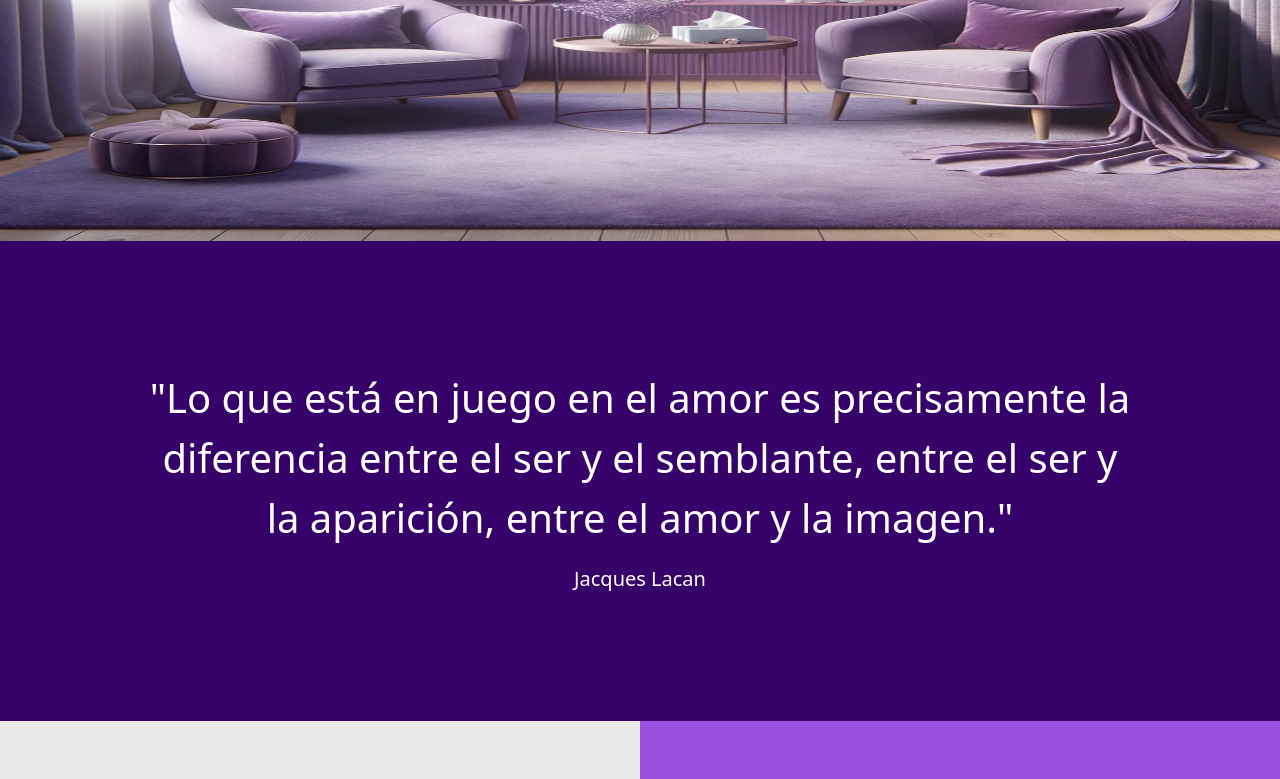
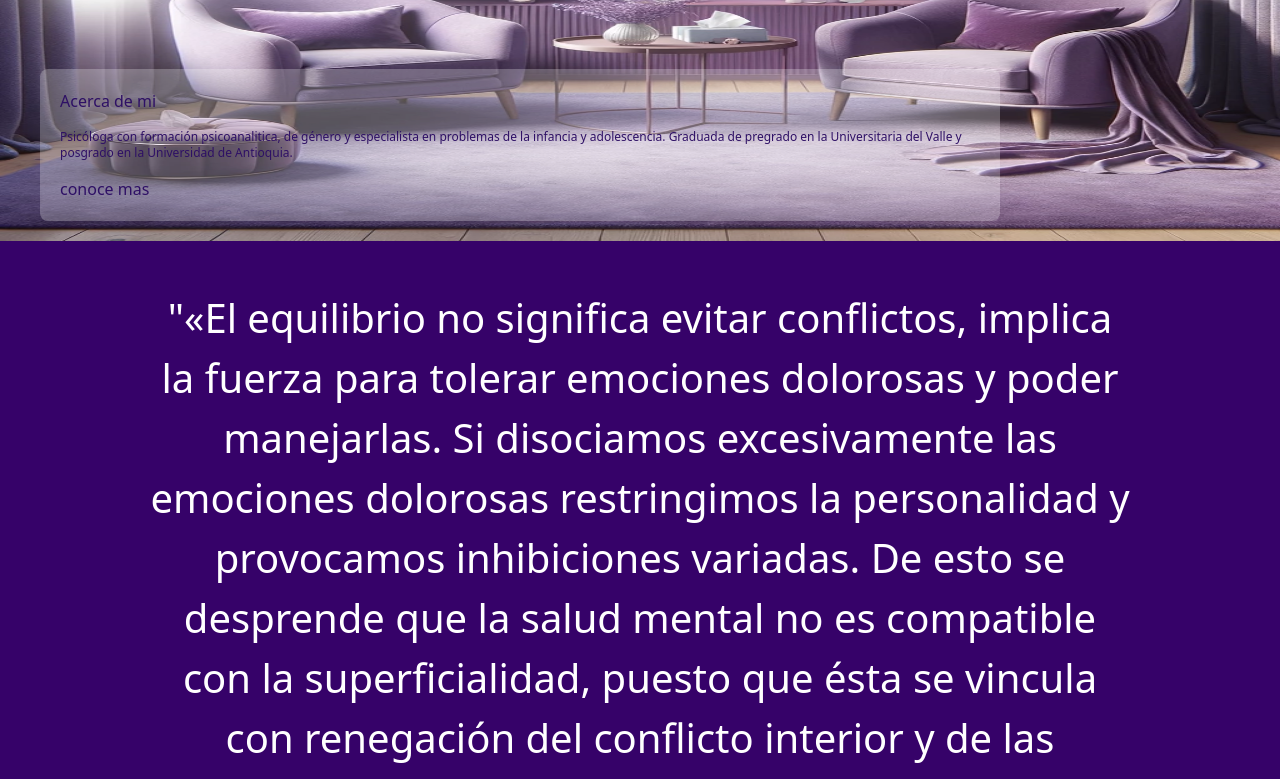
Before and after one commit to jdyepest/andre-app, a Vue app: page / in a window 1280 px wide. Shown: the part 420-1199 px from the top of the page. Built offline with nearby package versions, Linux system fonts and the light colour scheme.

Commit message:
cambio de cita

```diff
--- a/src/Home.vue
+++ b/src/Home.vue
@@ -3,18 +3,18 @@
 
 <carousel ></carousel>
 
-<div class="bg-[#360269] h-3/5 w-full flex justify-center" >
+<div class="bg-[#360269] h-screen w-full flex justify-center" >
   <div class="text-center px-5 my-auto w-4/5">
     <AnimatedComponent>
-    <p class="md:text-[40px] text-[24px] text-white ">"{{ aboutText }}"</p>
-    <p class="md:text-[20px] text-[12px] text-white mt-4">Jacques Lacan</p>
+    <p class="md:text-[40px] text-[22px] text-white ">"{{ aboutText }}"</p>
+    <p class="md:text-[20px] text-[12px] text-white mt-4">Melanie Klein</p>
   </AnimatedComponent>
   </div>
 </div>
 
  <div class="h-92">
 <div class="grid grid-cols-1 md:grid-cols-2 h-full md:h-full">
-  <div class="feminist-purple h-screen md:h-full flex justify-center items-center relative">
+  <div class="feminist-purple h-full md:h-full flex justify-center items-center relative">
           <img src="./assets/andre1.jpg" class="object-fill max-h-full w-full absoulute">
 
   </div>
@@ -31,12 +31,12 @@
         <div class=" mx-auto px-4 h-full">
           <h2 class="md:text-[78px] text-[52px] font-bold mb-4 italic md:text-right text-center text-white italic font-normal font-sans">Andrea Narváez <br> 'Path'</h2>
 
-          <p class="text-lg mb-2 text-white text-right md:text-justify">
+          <p class="text-md md:text-lg mb-2 text-white text-right md:text-justify">
             Psicóloga con formación psicoanalitica, de género y especialista en problemas de la infancia y adolescencia. Graduada de pregrado en la Universitaria del Valle y  posgrado  en la Universidad de Antioquia. Me desarrollo en el ámbito clínico con sesiones 1:1 a partir de herramientas psicoterapéuticas en el arte y la escritura. Procuro un espacio de confianza para ir más allá del tratamiento de manera que se ofrezca un acompañamiento y atención singular en cada proceso.
 
           </p>
 
-          <p class="text-lg text-white text-right md:text-justify">
+          <p class="text-md md:text-lg text-white text-right md:text-justify">
               Apasionada por la poesía, la escritura y el arte, integro la creatividad en mi práctica terapéutica para explorar y sanar, ofreciendo un espacio de acogida y comprensión para el bienestar y el autoconocimiento de mis pacientes.
           </p>
         </div>
@@ -156,7 +156,7 @@ import AnimatedComponent from './fadeA.vue'
   export default {
     name: 'Home',
     setup() {
-        const aboutText = ref("Lo que está en juego en el amor es precisamente la diferencia entre el ser y el semblante, entre el ser y la aparición, entre el amor y la imagen.");
+        const aboutText = ref("«El equilibrio no significa evitar conflictos, implica la fuerza para tolerar emociones dolorosas y poder manejarlas. Si disociamos excesivamente las emociones dolorosas restringimos la personalidad y provocamos inhibiciones variadas. De esto se desprende que la salud mental no es compatible con la superficialidad, puesto que ésta se vincula con renegación del conflicto interior y de las dificultades externas. Se utiliza la renegación de manera excesiva porque el Yo no es suficientemente fuerte para tolerar el dolor»");
         return {
             aboutText
         };
--- a/src/components/carousel.vue
+++ b/src/components/carousel.vue
@@ -12,7 +12,7 @@
             <img :src="slide.imageSrc" alt="Slide image" class="object-fill w-full h-full">
 
 
-            <div class="absolute top-5 left-10 bg-white bg-opacity-25 p-5 rounded-lg w-3/4 text-violet-950">
+            <div class="absolute bottom-5 left-10 bg-white bg-opacity-25 p-5 rounded-lg w-3/4 text-violet-950">
               <h2 class="text-base mb-4">{{ slide.title }}</h2>
               <p class="mb-4 text-xs">{{ slide.description }}</p>
               <router-link :to="slide.link" class="btn btn-blue">
@@ -59,7 +59,7 @@ data() {
             {
                 imageSrc: image4, // <-- Use the imported image here
                 title: 'Acerca de mi',
-                description: 'Psicóloga con formación psicoanalitica, de género y especialista en problemas de la infancia y adolescencia. Graduada de pregrado en la Universitaria del Valle y  posgrado  en la Universidad de Antioquia. Me desarrollo en el ámbito clínico con sesiones 1:1 a partir de herramientas psicoterapéuticas en el arte y la escritura. Procuro un espacio de confianza para ir más allá del tratamiento de manera que se ofrezca un acompañamiento y atención singular en cada proceso.',
+                description: 'Psicóloga con formación psicoanalitica, de género y especialista en problemas de la infancia y adolescencia. Graduada de pregrado en la Universitaria del Valle y  posgrado  en la Universidad de Antioquia.',
                 buttonText: 'conoce mas',
                 link: '/About'
             },
```
